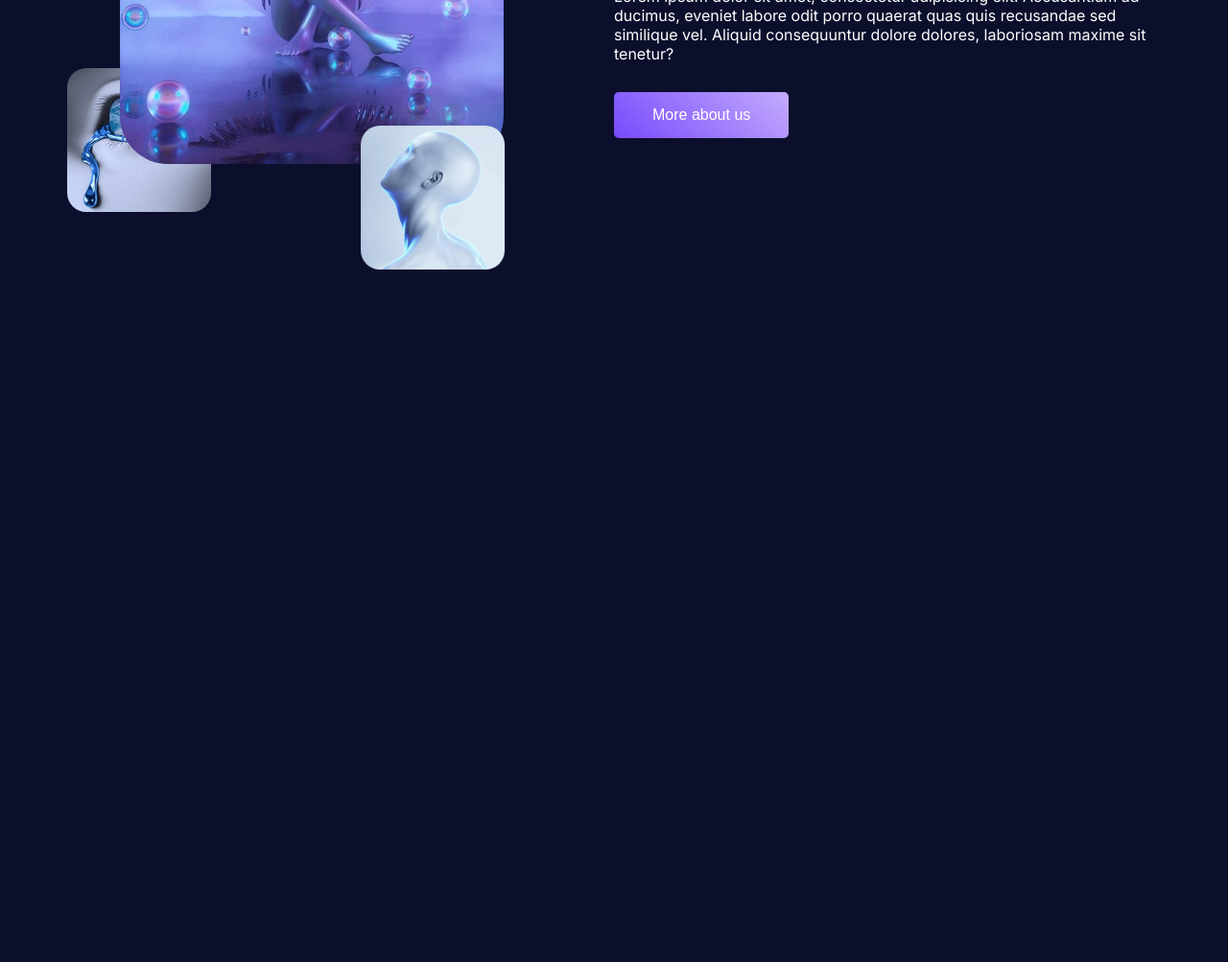
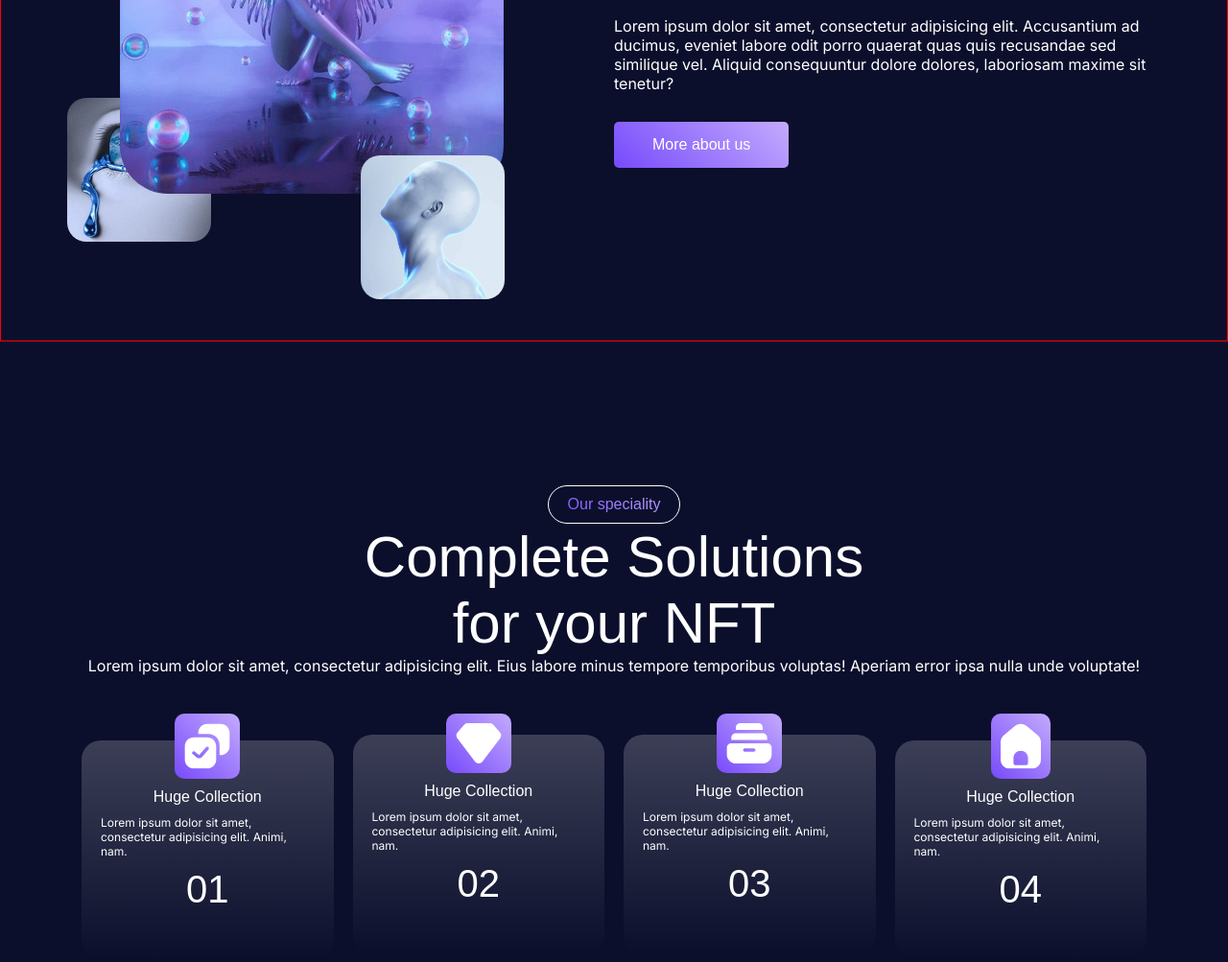
Before and after one commit to RyazanovAndrey/botnexus, a plain HTML site: page dist/index.html in a window 1280 px wide. Shown: the part 1170-2173 px from the top of the page at 96% size. Before the commit the page ends 1464 px from the top, so only its background shows below. Drawn offline with nearby package versions, Linux system fonts and the light colour scheme; a web font is replaced by a local one.

Commit message:
end solutions

```diff
--- a/dist/index.html
+++ b/dist/index.html
@@ -91,9 +91,55 @@
             </div>
         </div>
     </section>
-    <section id="solutions">
+    <section id="solutions" class="solutions">
         <div class="container">
-
+            <div class="solutions-wrapper">
+                <div class="solutions-desc section-desc">Our speciality</div>
+                <div class="solutions-title section-title">Complete Solutions <br> for your NFT</div>
+                <p>Lorem ipsum dolor sit amet, consectetur adipisicing elit. Eius labore minus tempore temporibus voluptas! Aperiam error ipsa nulla unde voluptate!</p>
+            </div>
+            <div class="solutions-cards">
+                <div class="solutions-card">
+                    <div class="solutions-card-icon">
+                        <img src="images/icon-1.svg" alt="">
+                    </div>
+                    <div class="solutions-card-body">
+                        <div class="solutions-card-title">Huge Collection</div>
+                        <div class="solutions-text">Lorem ipsum dolor sit amet, consectetur adipisicing elit. Animi, nam.</div>
+                        <div class="solutions-count">01</div>
+                    </div>
+                </div>
+                <div class="solutions-card">
+                    <div class="solutions-card-icon">
+                        <img src="images/icon-2.svg" alt="">
+                    </div>
+                    <div class="solutions-card-body">
+                        <div class="solutions-card-title">Huge Collection</div>
+                        <div class="solutions-text">Lorem ipsum dolor sit amet, consectetur adipisicing elit. Animi, nam.</div>
+                        <div class="solutions-count">02</div>
+                    </div>
+                </div>
+                <div class="solutions-card">
+                    <div class="solutions-card-icon">
+                        <img src="images/icon-3.svg" alt="">
+                    </div>
+                    <div class="solutions-card-body">
+                        <div class="solutions-card-title">Huge Collection</div>
+                        <div class="solutions-text">Lorem ipsum dolor sit amet, consectetur adipisicing elit. Animi, nam.</div>
+                        <div class="solutions-count">03</div>
+                    </div>
+                </div>
+                <div class="solutions-card">
+                    <div class="solutions-card-icon">
+                        <img src="images/icon-4.svg" alt="">
+                    </div>
+                    <div class="solutions-card-body">
+                        <div class="solutions-card-title">Huge Collection</div>
+                        <div class="solutions-text">Lorem ipsum dolor sit amet, consectetur adipisicing elit. Animi, nam.</div>
+                        <div class="solutions-count">04</div>
+                    </div>
+                </div>
+            </div>
         </div>
     </section>
 </main>
--- a/scss/partials/_about.scss
+++ b/scss/partials/_about.scss
@@ -3,7 +3,8 @@
 
 .about {
 
-  @include padding(120px);
+  @include padding(150px);
+  border: 1px solid red;
 
   .about-wrapper {
     display: grid;
--- a/scss/partials/_solutions.scss
+++ b/scss/partials/_solutions.scss
@@ -0,0 +1,66 @@
+@use "../base/vars" as *;
+@use "../base/mixins" as *;
+
+.solutions {
+
+  @include padding(150px);
+
+  .solutions-wrapper {
+    text-align: center;
+  }
+
+  .solutions-cards {
+    display: grid;
+    grid-template-columns: repeat(4, 1fr);
+    column-gap: 20px;
+  }
+
+  .solutions-card {
+    display: flex;
+    flex-direction: column;
+    align-items: center;
+  }
+
+  .solutions-card-icon {
+    position: relative;
+    top: 40px;
+    background: $color-gradient;
+    display: inline-block;
+    border-radius: 10px;
+    padding: 10px;
+    cursor: pointer;
+    transition: .3s;
+
+    &:hover {
+      transform: rotateY(180deg);
+    }
+  }
+
+  .solutions-card-body {
+    background: linear-gradient(180deg, rgba(255, 255, 255, 0.2), rgba(255, 255, 255, 0));
+    border-radius: 20px;
+    padding: 50px 20px;
+  }
+
+  .solutions-card-title {
+    text-align: center;
+    font-family: $font-title;
+    cursor: pointer;
+    transition: .3s;
+
+    &:hover {
+      color: $color-btn1;
+    }
+  }
+
+  .solutions-text {
+    font-size: 12px;
+    margin-block: 10px;
+  }
+
+  .solutions-count {
+    font-size: 40px;
+    font-family: $font-title;
+    text-align: center;
+  }
+}
```
Also changed, not shown: dist/css/main.css, 1 other file.
